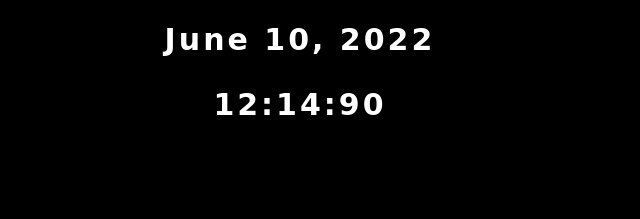
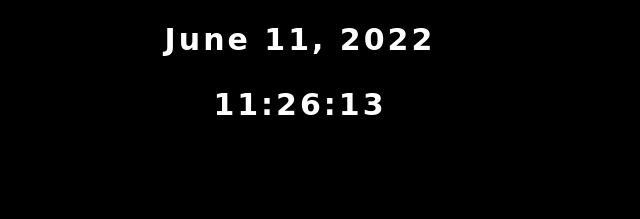
Before and after one commit to Sai-VSA/PortfolioDesign, a plain HTML site: page test-site/index.html in a window 1280 px wide. Shown: the part 424-643 px from the top of the page, 340-980 px from the left. Drawn offline with Linux system fonts and the light colour scheme.

Commit message:
added the main.js script which changes the date and time on home page (TODO: button functionality)

```diff
--- a/test-site/index.html
+++ b/test-site/index.html
@@ -21,6 +21,7 @@
         <h1> Welcome </h1>
         <h2> June 10, 2022 </h2>
         <h3> 12:14:90 </h3>
+        <script src="scripts/main.js"></script>
     </div>
 
     <h4> Contact Me</h4>
--- /dev/null
+++ b/test-site/scripts/main.js
@@ -0,0 +1,26 @@
+const date_date = document.querySelector('h2');
+const date_time = document.querySelector('h3');
+const months = ['January', "February", "March", "April", "May", "June", "July", "August", "September", "October", "November", "December"];
+
+function refresh_date() {
+    const date = new Date();
+    hours = date.getHours();
+    minutes = date.getMinutes();
+    seconds = date.getSeconds();
+    date_date.textContent = months[date.getMonth()] + " " + date.getDate() + ", " + date.getFullYear();
+    if (hours < 10) {
+        hours = '0' + hours;
+    }
+    if (minutes < 10) {
+        minutes = '0' + minutes;
+    }
+    if (seconds < 10) {
+        minutes = '0' + minutes;
+    }
+    date_time.textContent = hours + ":" + minutes + ":" + seconds;
+}
+
+refresh_date();
+
+
+window.setInterval(refresh_date, 1000);
```
